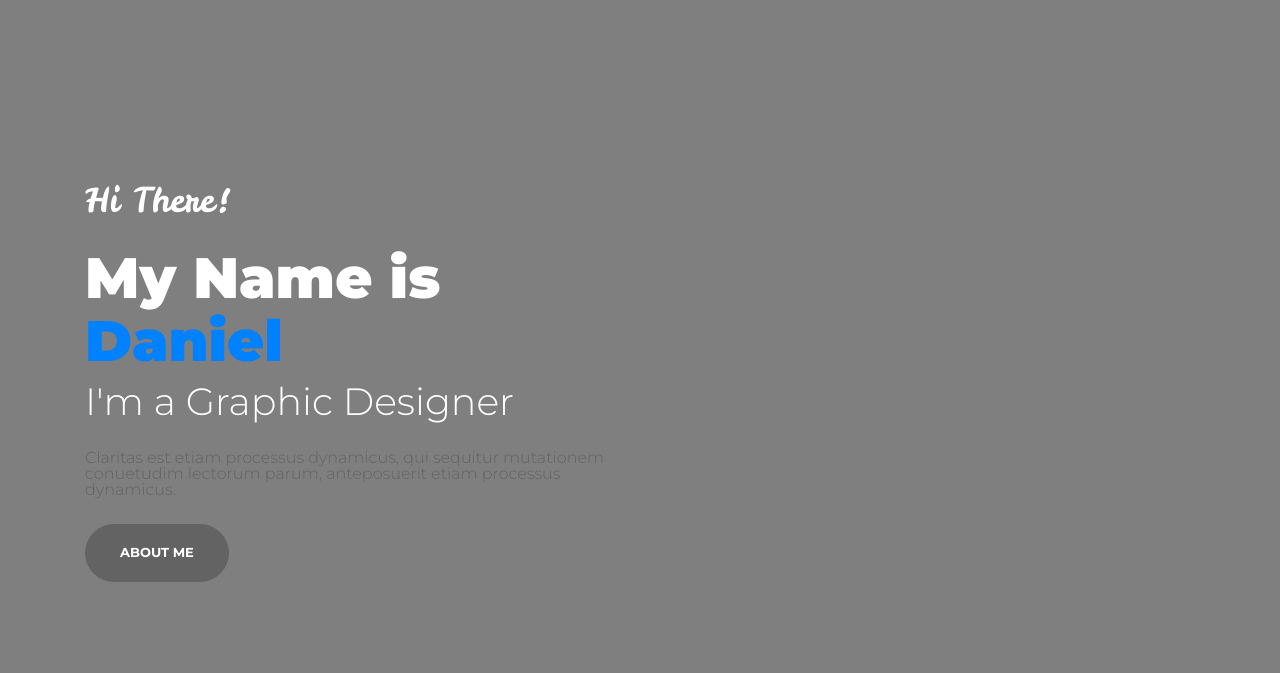
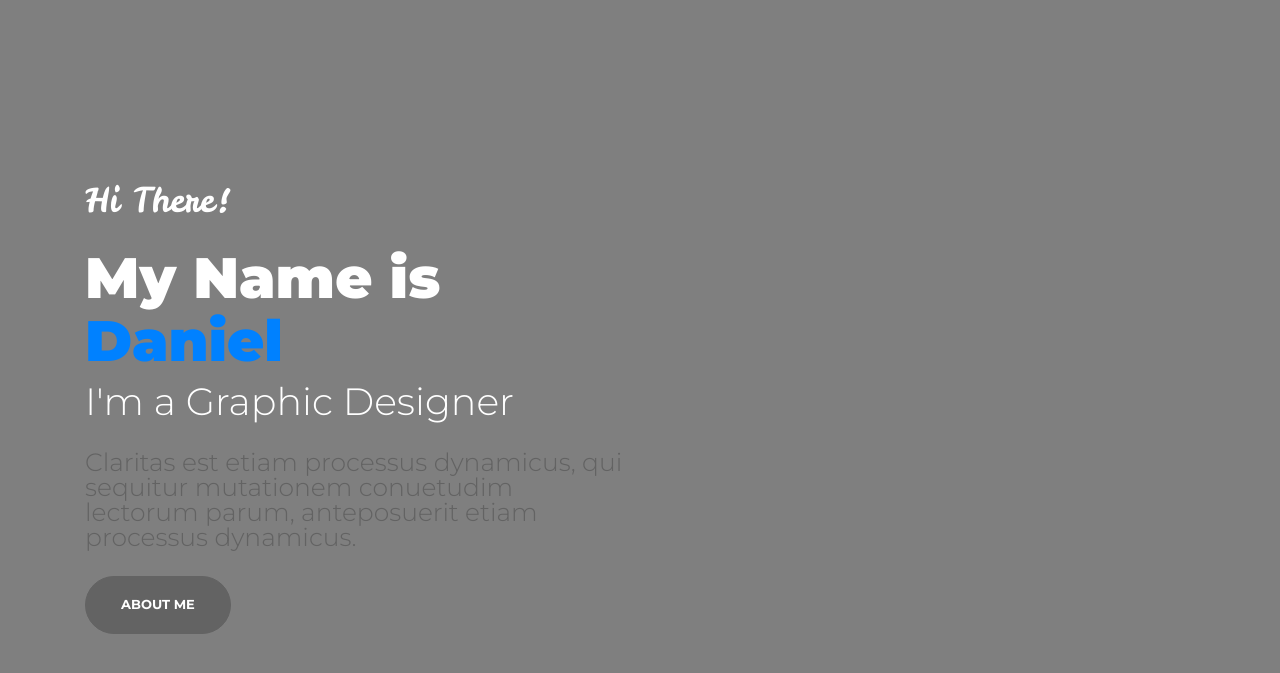
Before and after one commit to DappCode/Boostrap-Template, a plain HTML site: page index.html in a window 1280 px wide. Shown: the part 95-768 px from the top of the page. Drawn offline with nearby package versions, Linux system fonts and the light colour scheme.

Commit message:
revisi-2

```diff
--- a/index.html
+++ b/index.html
@@ -55,7 +55,7 @@
             </nav>
 
             <!-- Header-content -->
-            <div class="">
+            <div class="Head-cont">
                 <div class="container">
                     <div class="row">
                         <div class="col-6">
--- a/scss/style.scss
+++ b/scss/style.scss
@@ -91,14 +91,14 @@ $image-bg : url(assets/bg-header.jpg);
 .lead {
     color: #636363;
     padding-bottom: 10px;
-    font-size: 16px;
+    font-size: 25px;
     line-height: 1;
 }
 
 .btn-primary {
     background-color: #636363;
     border-color: #636363;
-    padding: 18px 34px;
+    padding: 18px 35px;
     border-radius: 50px;
     font-weight: 700;
     font-size: 13px;
```
Also changed, not shown: css/style.css.
